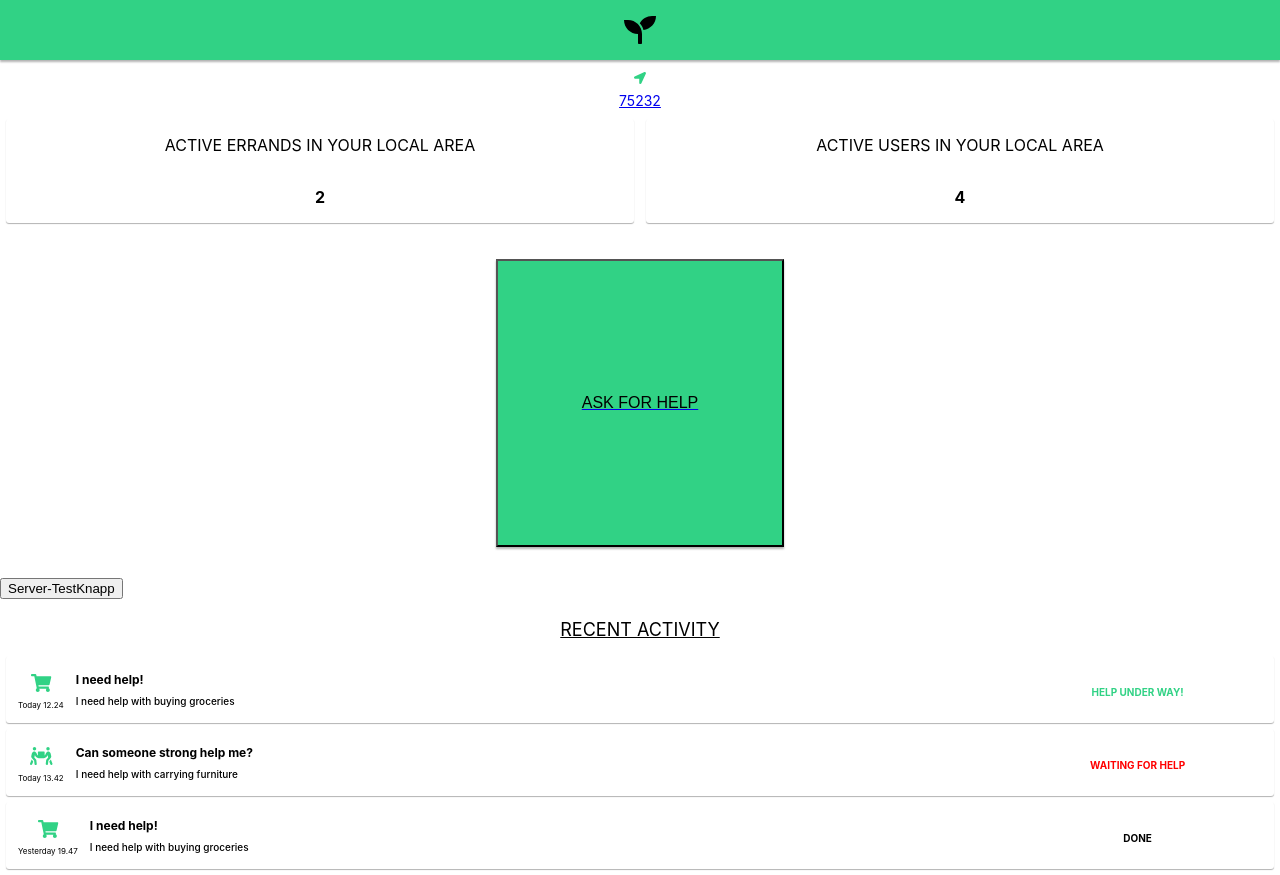
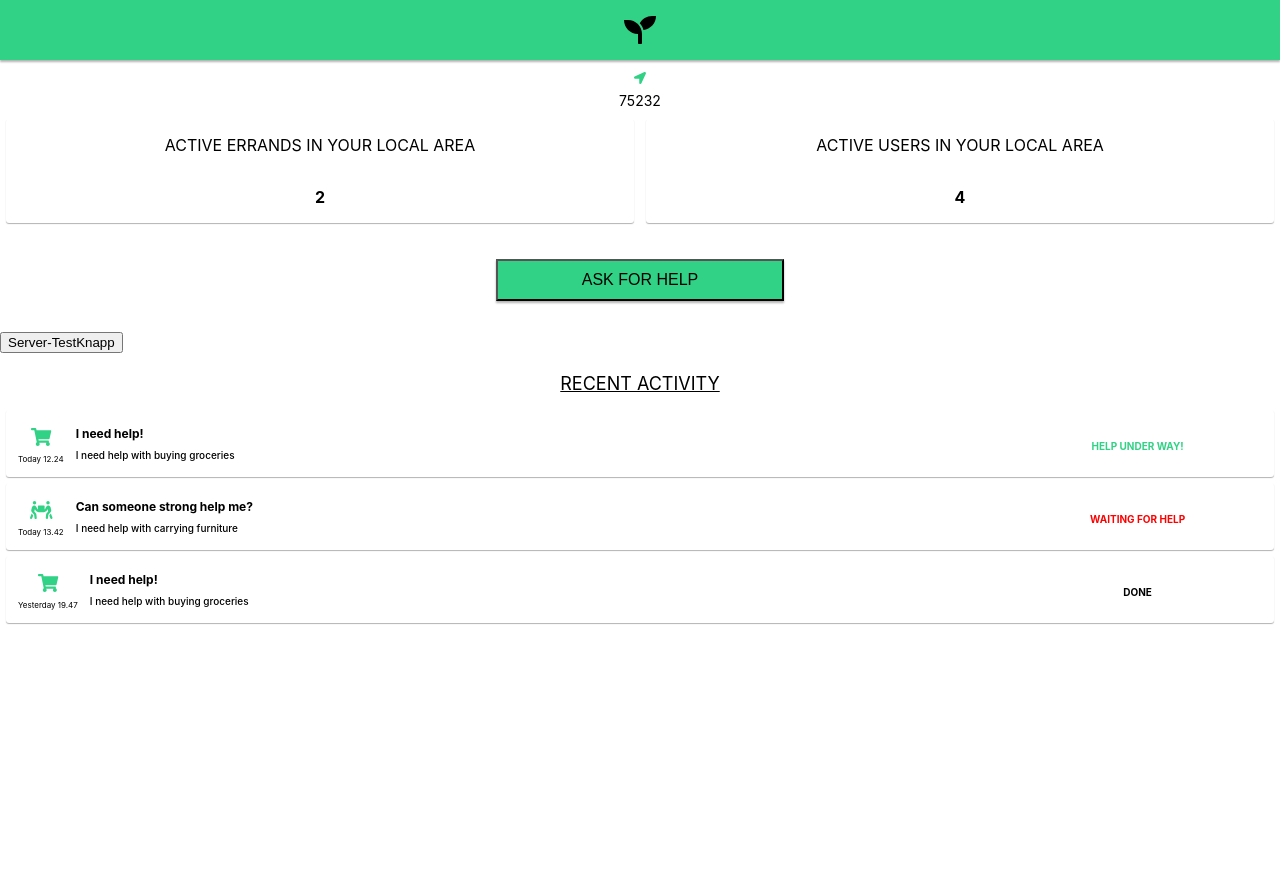
Before and after one commit to Vlad-Ber/Local_Heroes, a React (Create React App) app: page / in a window 1280 px wide. After the commit the page ends 800 px from the top, so only its background shows below. Built offline with nearby package versions, Linux system fonts and the light colour scheme.

Commit message:
Created LinkWrapper and replaced all Links with it for global link styling

```diff
--- /dev/null
+++ b/src/components/LinkWrapper.js
@@ -0,0 +1,16 @@
+import React from 'react';
+import { Link } from 'react-router-dom';
+import styled from 'styled-components';
+
+const LinkWrapper = styled(Link)`
+
+    color: black;
+
+    text-decoration: none;
+
+    &:focus, &:hover, &:visited, &:link, &:active {
+        text-decoration: none;
+    }
+`;
+
+export default (props) => <LinkWrapper {...props} />;
--- a/src/components/StatusView.js
+++ b/src/components/StatusView.js
@@ -1,7 +1,8 @@
 import React, { Component } from 'react';
 
 import styled from 'styled-components';
-import { Link } from 'react-router-dom';
+
+import LinkWrapper from '../components/LinkWrapper.js';
 
 import { FontAwesomeIcon } from '@fortawesome/react-fontawesome'
 import { faLocationArrow } from '@fortawesome/free-solid-svg-icons'
@@ -12,12 +13,12 @@ class StatusView extends Component {
         return (
             <StatusViewWrapper>
 
-              <Link to="zipcode">
+              <LinkWrapper to="zipcode">
                 <DisplayAreaId>
                     <FontAwesomeIcon icon={faLocationArrow} style={{ color: "#31D285", fontSize: '12px', padding: '4px'}}/>
                     <div style={{ fontSize: "14px", padding: '4px' }}>{this.props.areaId}</div>
                 </DisplayAreaId>
-              </Link>
+              </LinkWrapper>
 
                 <StatusBoxWrapper>
                     <StatusBox>
--- a/src/components/TextButton.js
+++ b/src/components/TextButton.js
@@ -12,7 +12,7 @@ const Button = styled.button`
     justify-content: center;
     align-items: center;
     font-size: 1em;
-    height: ${props => props.height || '18em'};
+    height: ${props => props.height || '42px'};
     width: ${props => props.width || '18em'};
     margin-top: ${props => props.marginTop || '30px'};
     margin-bottom: ${props => props.marginBottom || '30px'};
--- a/src/pages/Home.js
+++ b/src/pages/Home.js
@@ -1,7 +1,5 @@
 import React, { Component } from 'react';
 import axios from 'axios';
-
-import { Link } from 'react-router-dom';
 
 import data from '../data/data.json';
 
@@ -10,6 +8,7 @@ import EventItemListView from '../components/EventItemListView.js';
 import SectionTitle from '../components/SectionTitle.js';
 import StatusView from '../components/StatusView.js';
 import TextButton from '../components/TextButton.js';
+import LinkWrapper from '../components/LinkWrapper.js';
 
 class Home extends Component {
 
@@ -62,9 +61,9 @@ class Home extends Component {
                     activeUsers={this.state.activeUsers}
                     activeErrands={this.state.activeErrands}
                 />
-                <Link to="/help-request">
+                <LinkWrapper to="/help-request">
                     <TextButton onClick={this.askForHelp} description="ASK FOR HELP"/>
-                </Link>
+                </LinkWrapper>
 
 		<button onClick={this.vidKnappTryck} id="loginKnapp" type="button" className="input">Server-TestKnapp</button>
                 <SectionTitle text="RECENT ACTIVITY"/>
--- a/src/pages/Signup.js
+++ b/src/pages/Signup.js
@@ -2,14 +2,13 @@ import React, { Component } from 'react';
 
 import styled from 'styled-components';
 
-import { Link } from 'react-router-dom';
+import SectionTitle from '../components/SectionTitle.js';
+import TextInput from '../components/TextInput.js';
+import TextButton from '../components/TextButton.js';
+import LinkWrapper from '../components/LinkWrapper.js';
 
-import SectionTitle from '../components/SectionTitle.js';
-import TextInput from '../components/TextInput.js'
-import TextButton from '../components/TextButton.js'
-
-import { FontAwesomeIcon } from '@fortawesome/react-fontawesome'
-import { faSeedling } from '@fortawesome/free-solid-svg-icons'
+import { FontAwesomeIcon } from '@fortawesome/react-fontawesome';
+import { faSeedling } from '@fortawesome/free-solid-svg-icons';
 
 class Signup extends Component {
 
@@ -40,9 +39,9 @@ class Signup extends Component {
 
         <TextButton description="LOGIN" marginTop="40px" marginBottom="10px" height="32px" width="240px"/>
 
-        <Link to="profile-creation">
+        <LinkWrapper to="profile-creation">
           <TextButton description="SIGN UP" marginTop="10px" marginBottom="10px" height="32px" width="240px"/>
-        </Link>
+        </LinkWrapper>
 
       </SignUpWrapper>
     );
```
